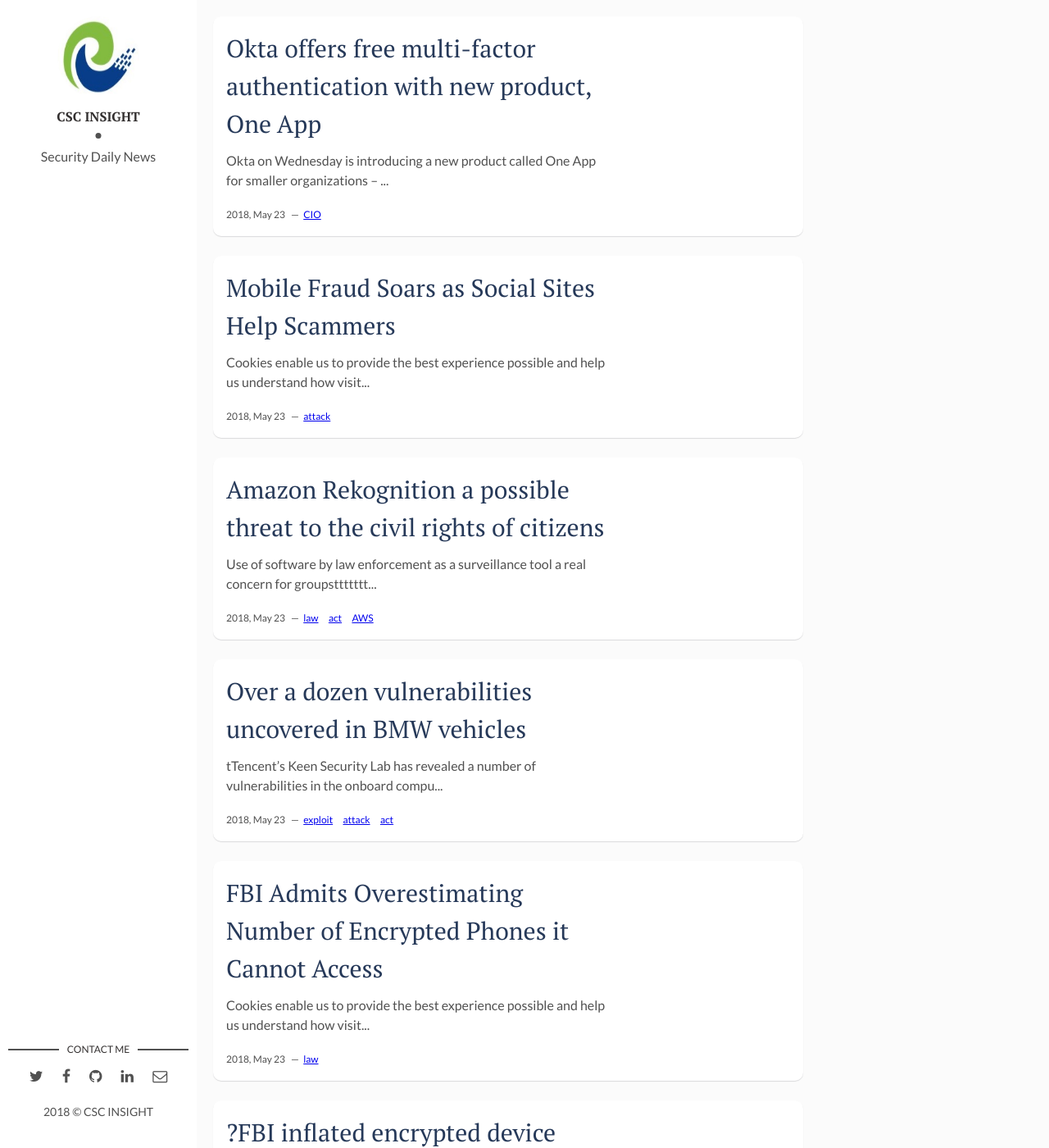
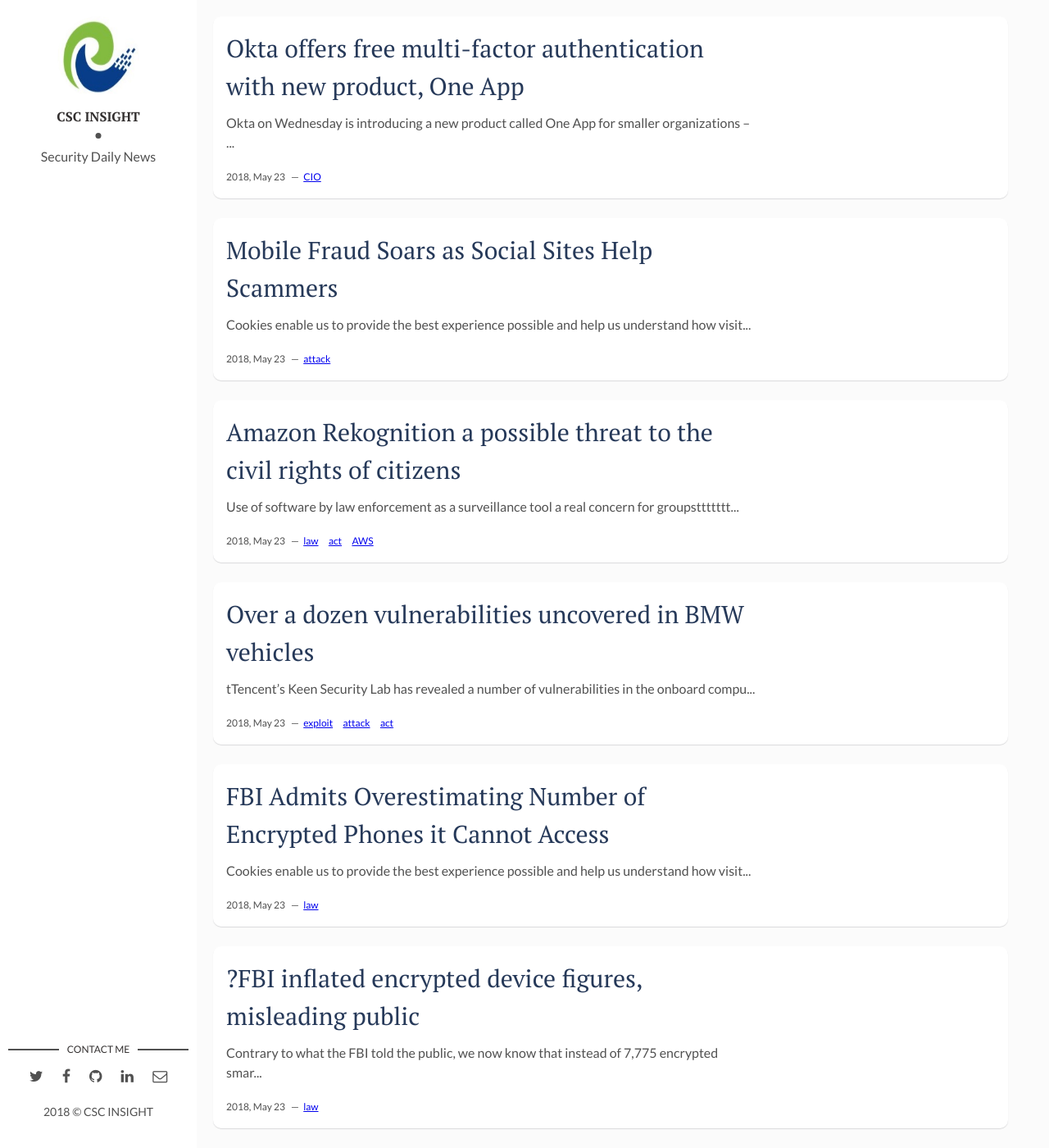
Before and after one commit to Marshalord/CSC005, a Jekyll site: the page built from passed_04.html, in a window 1280 px wide and 1400 px high. Shown: the whole window at 82% size. Built offline with Jekyll 4.4.1, drawn with Linux system fonts in a browser that asks for light colours.

Commit message:
First pages commit

```diff
--- a/_layouts/main.html
+++ b/_layouts/main.html
@@ -54,7 +54,7 @@
 <div class="righttags">
   <header>
     <div class="righttest">
-      <p>{{site.about-author}}</p>
+      <p>{{site.about-author}}1</p>
     </div>
   </header> <!-- End Header -->
 </div>
--- a/assets/css/main.css
+++ b/assets/css/main.css
@@ -1052,7 +1052,7 @@
   -webkit-align-items: stretch;
       -ms-flex-align: stretch;
           align-items: stretch;
-  width: 1000px;
+  width: 1250px;
 }
 
 .contact .contact-title {
```
